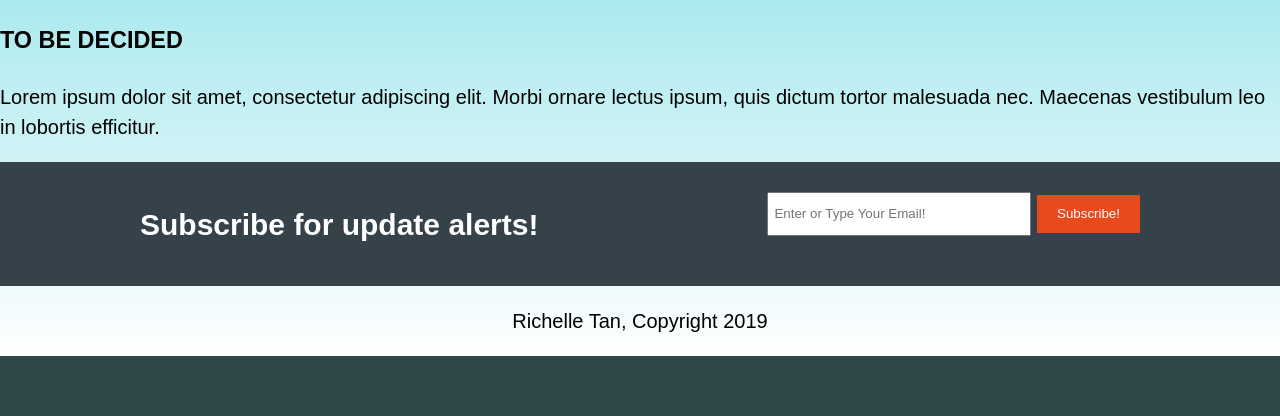
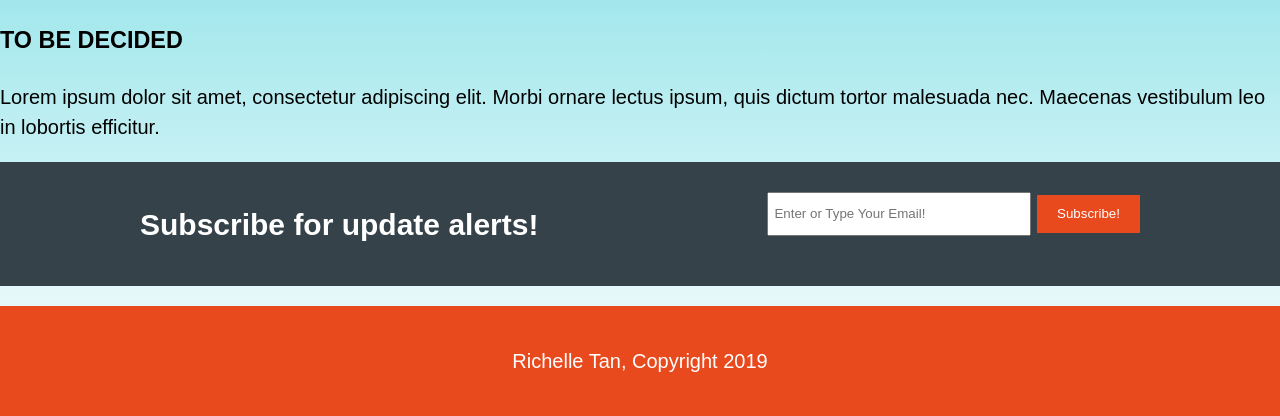
Before and after one commit to RichelleT/DjangoProjects, a Django app: page / in a window 1280 px wide. Shown: the part 727-1143 px from the top of the page. Before the commit the page ends 1083 px from the top, so only its background shows below. Run offline with Django 3.2, Linux system fonts and the light colour scheme.

Commit message:
Update main.css

```diff
--- a/Project_One/Alpha/static/Alpha/main.css
+++ b/Project_One/Alpha/static/Alpha/main.css
@@ -147,6 +147,10 @@ end of subEmail
 */
 
 footer {
+	padding:20px;
+	margin-top: 20px;
+	color:#ffffff;
+	background-color: #e8491d;
 	font-family: 'Montserrat', sans-serif;
 	font-size: 20px;
 	text-align: center;
```
